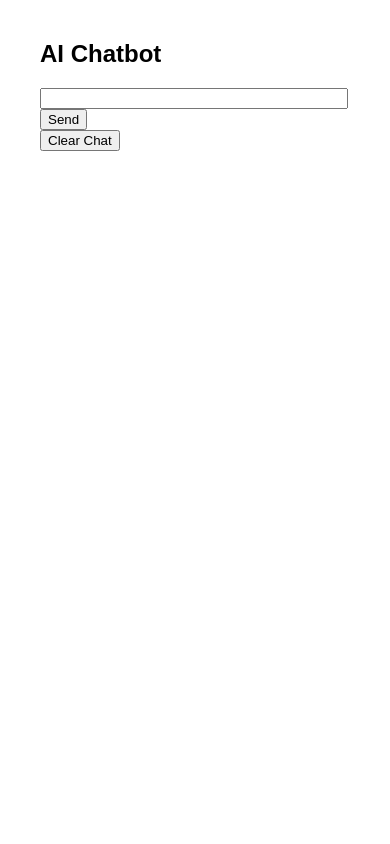
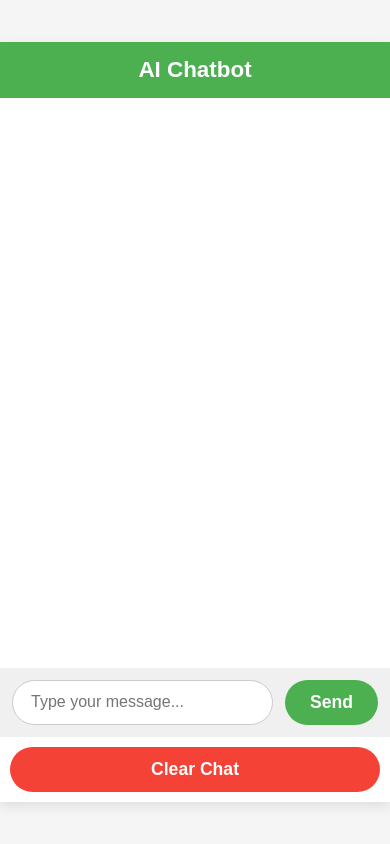
Before and after one commit to ajaymiryala2002/python_ai_chatbot, a Django app: page / in a window 390 px wide. Run offline with Django 5.2, Linux system fonts and the light colour scheme.

Commit message:
your message here

```diff
--- a/app1/views.py
+++ b/app1/views.py
@@ -1,43 +1,49 @@
+from django.shortcuts import render, redirect
+from openai import OpenAI
+from python_ai_agent import settings
 
 
-from django.shortcuts import render, redirect
-import os
-from openai import OpenAI
+client = OpenAI(api_key=settings.OPENAI_API_KEY)
 
-client = OpenAI(
-    api_key=os.getenv("OPENAI_API_KEY")
-)
+conversation = []
 
 def chat_view(request):
-
-    if "conversation" not in request.session:
-        request.session["conversation"] = []
-
-    conversation = request.session["conversation"]
+    global conversation
 
     if request.method == "POST":
 
+        # Clear chat
         if "clear" in request.POST:
-            request.session["conversation"] = []
-            request.session.modified = True
+            conversation.clear()
             return redirect("/")
 
         question = request.POST.get("question")
 
         if question:
-            conversation.append({"role": "user", "content": question})
+            conversation.append({
+                "role": "user",
+                "content": question
+            })
 
             response = client.responses.create(
                 model="gpt-4.1-mini",
                 input=[
-                    {"role": "system", "content": "You are a helpful AI assistant."},
+                    {
+                        "role": "system",
+                        "content": "You are an assistant that ALWAYS uses web search for latest and present information."
+                    },
                     *conversation
-                ]
+                ],
+                tools=[{"type": "web_search"}]
             )
 
             answer = response.output_text
 
-            conversation.append({"role": "assistant", "content": answer})
-            request.session.modified = True
+            conversation.append({
+                "role": "assistant",
+                "content": answer
+            })
 
-    return render(request, "chat.html", {"conversation": conversation})
+    return render(request, "chat.html", {
+        "conversation": conversation
+    })
--- a/templates/chat.html
+++ b/templates/chat.html
@@ -1,35 +1,179 @@
 <!DOCTYPE html>
-<html>
+<html lang="en">
 <head>
+    <meta charset="UTF-8">
+    <meta name="viewport" content="width=device-width, initial-scale=1.0">
     <title>AI Chatbot</title>
     <style>
-        body { font-family: Arial; margin: 40px; }
-        .user { color: blue; }
-        .bot { color: green; }
+        /* Reset */
+        * {
+            box-sizing: border-box;
+            margin: 0;
+            padding: 0;
+        }
+
+        body {
+            font-family: Arial, sans-serif;
+            background-color: #f5f5f5;
+            display: flex;
+            justify-content: center;
+            align-items: center;
+            height: 100vh;
+        }
+
+        .chat-container {
+            width: 100%;
+            max-width: 500px;
+            background-color: #fff;
+            border-radius: 10px;
+            box-shadow: 0 4px 12px rgba(0,0,0,0.1);
+            display: flex;
+            flex-direction: column;
+            overflow: hidden;
+        }
+
+        .chat-header {
+            background-color: #4CAF50;
+            color: #fff;
+            padding: 15px;
+            text-align: center;
+            font-size: 1.4rem;
+            font-weight: bold;
+        }
+
+        .chat-body {
+            padding: 15px;
+            height: 400px;
+            overflow-y: auto;
+            display: flex;
+            flex-direction: column;
+            gap: 10px;
+        }
+
+        .message {
+            max-width: 80%;
+            padding: 12px 20px;
+            border-radius: 25px;
+            word-wrap: break-word;
+            font-size: 1rem;
+        }
+
+        .user {
+            background-color: #DCF8C6;
+            align-self: flex-end;
+        }
+
+        .bot {
+            background-color: #ECECEC;
+            align-self: flex-start;
+        }
+
+        .chat-footer {
+            display: flex;
+            padding: 12px;
+            background-color: #f0f0f0;
+            gap: 12px;
+        }
+
+        .chat-footer input[type="text"] {
+            flex: 1;
+            padding: 14px 20px;
+            border-radius: 25px;
+            border: 1px solid #ccc;
+            outline: none;
+            font-size: 1.1rem;
+        }
+
+        .chat-footer button {
+            padding: 14px 30px;
+            border: none;
+            border-radius: 25px;
+            background-color: #4CAF50;
+            color: white;
+            font-size: 1.2rem;
+            font-weight: bold;
+            cursor: pointer;
+            transition: 0.2s;
+        }
+
+        .chat-footer button:hover {
+            background-color: #45a049;
+        }
+
+        /* Clear chat button */
+        .clear-btn {
+            margin: 10px;
+            padding: 14px 30px;
+            font-size: 1.2rem;
+            font-weight: bold;
+            background-color: #f44336;
+            border-radius: 25px;
+            color: white;
+            border: none;
+            cursor: pointer;
+            transition: 0.2s;
+            width: calc(100% - 20px); /* full width minus margin */
+        }
+
+        .clear-btn:hover {
+            background-color: #d32f2f;
+        }
+
+        /* Responsive adjustments */
+        @media (max-width: 600px) {
+            .chat-container {
+                height: 90vh;
+                border-radius: 0;
+            }
+
+            .chat-body {
+                height: 70vh;
+                padding: 10px;
+            }
+
+            .chat-footer input[type="text"] {
+                font-size: 1rem;
+                padding: 12px 18px;
+            }
+
+            .chat-footer button,
+            .clear-btn {
+                font-size: 1.1rem;
+                padding: 12px 25px;
+            }
+        }
     </style>
 </head>
 <body>
 
-<h2>AI Chatbot</h2>
+<div class="chat-container">
+    <div class="chat-header">AI Chatbot</div>
 
-<div>
+    <div class="chat-body">
         {% for msg in conversation %}
-        <p class="{{ msg.role }}">
+            <div class="message {{ msg.role }}">
                 <b>{{ msg.role|title }}:</b> {{ msg.content }}
-        </p>
+            </div>
         {% endfor %}
     </div>
 
-<form method="POST">
+    <form method="POST" class="chat-footer">
         {% csrf_token %}
-    <input type="text" name="question" required style="width:300px;">
+        <input type="text" name="question" placeholder="Type your message..." required>
         <button type="submit">Send</button>
     </form>
 
     <form method="POST">
         {% csrf_token %}
-    <button type="submit" name="clear">Clear Chat</button>
+        <button type="submit" name="clear" class="clear-btn">Clear Chat</button>
     </form>
+</div>
+
+<script>
+    // Auto scroll to bottom on page load
+    const chatBody = document.querySelector('.chat-body');
+    chatBody.scrollTop = chatBody.scrollHeight;
+</script>
 
 </body>
 </html>
```
Also changed, not shown: python_ai_agent/settings.py (+30 -34 lines), db.sqlite3. Lines whose indentation alone changed are shown as unchanged.
